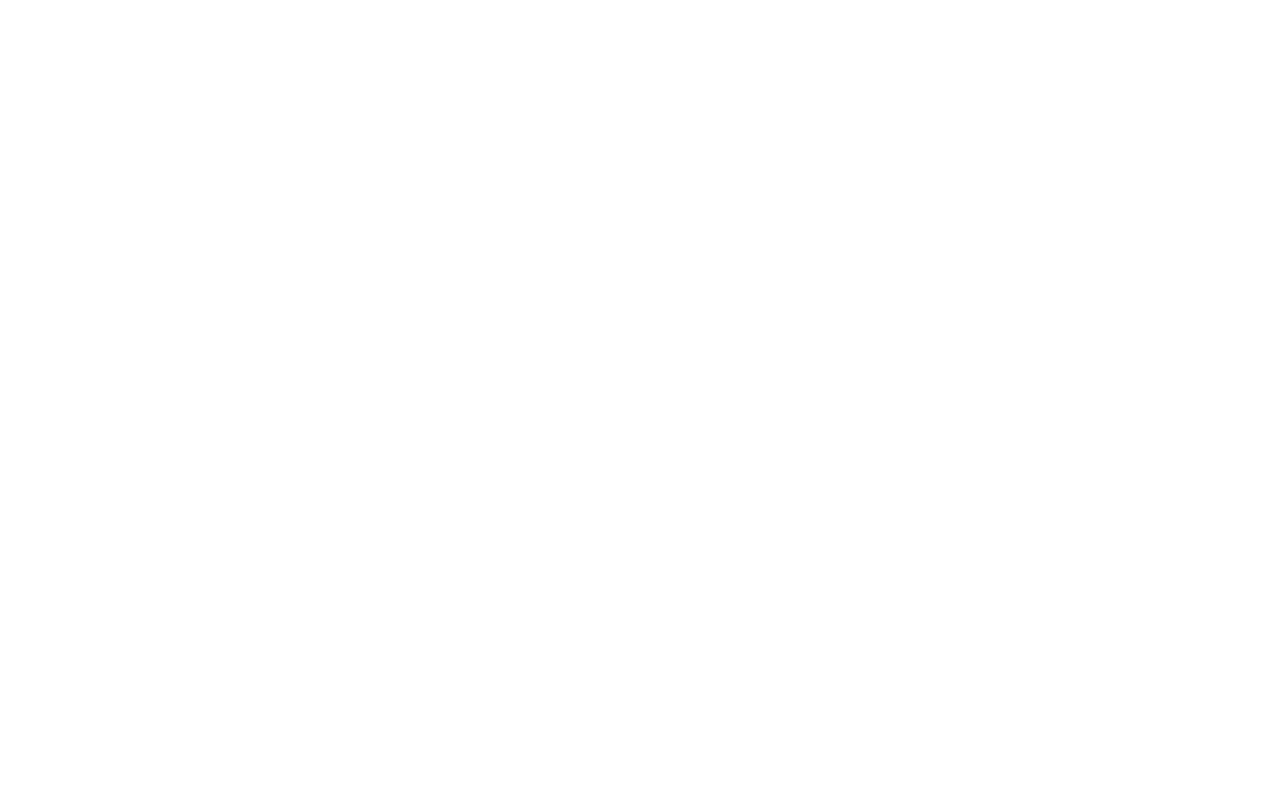
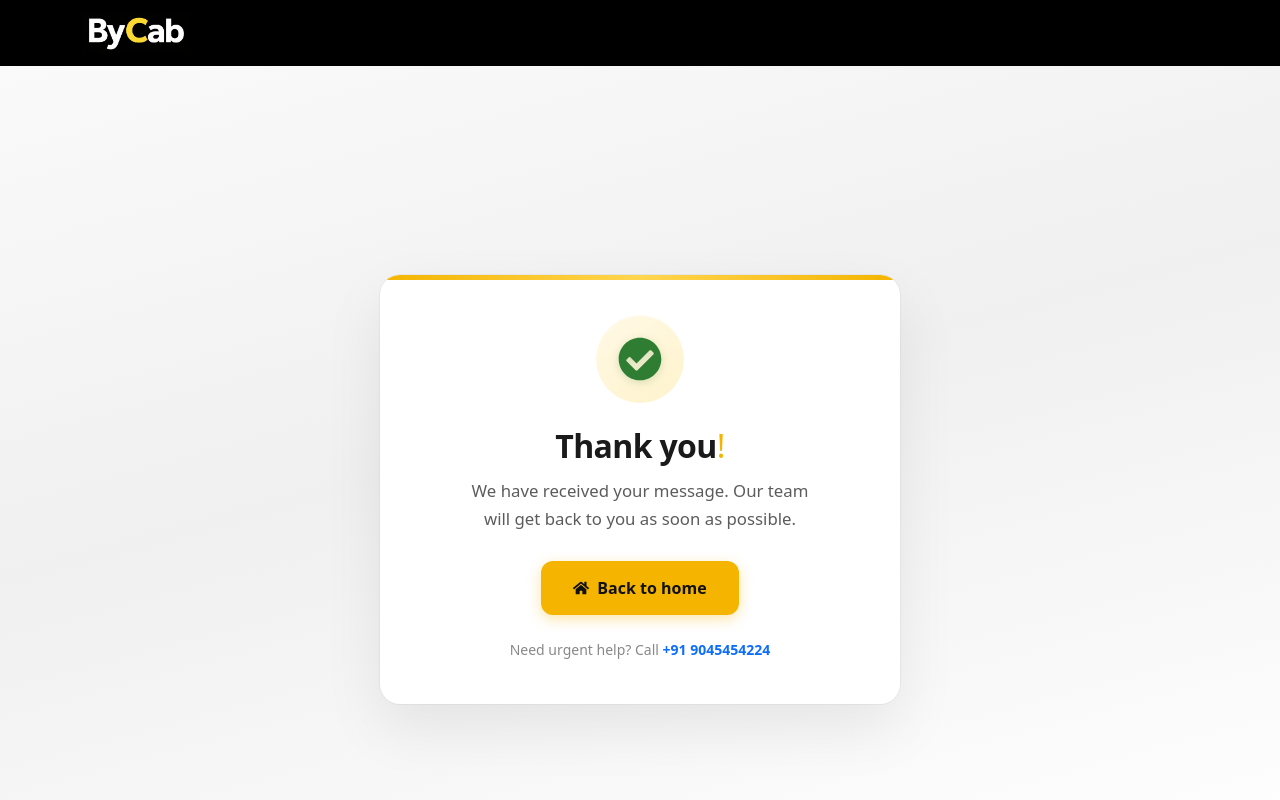
Before and after one commit to Deepakmittal0/ByCabFrontend, a React (Vite) app: page /contact/thank-you in a window 1280 px wide. Before the commit this address had no page. Shown: the top 800 px of the page. Built offline with nearby package versions, Linux system fonts and the light colour scheme.

Commit message:
added the contact us thank u page

```diff
--- a/src/App.jsx
+++ b/src/App.jsx
@@ -1,14 +1,16 @@
-import { Routes, Route } from 'react-router-dom'
-import Home from './component/Home'
-import Promo from './component/Promo/Promo'
+import { Routes, Route } from "react-router-dom";
+import Home from "./component/Home";
+import Promo from "./component/Promo/Promo";
+import ContactThankYou from "./component/ContactSection/ContactThankYou";
 
 function App() {
   return (
     <Routes>
       <Route path="/" element={<Home />} />
       <Route path="/cablist" element={<Promo />} />
+      <Route path="/contact/thank-you" element={<ContactThankYou />} />
     </Routes>
-  )
+  );
 }
 
 export default App
--- a/src/component/ContactSection/ContactSection.css
+++ b/src/component/ContactSection/ContactSection.css
@@ -116,6 +116,15 @@
 .contact-right button:hover {
   background: #e0a800;
 }
+
+.contact-right button:disabled {
+  opacity: 0.65;
+  cursor: not-allowed;
+}
+
+.contact-right button:disabled:hover {
+  background: #f4b400;
+}
 .con{
   margin-bottom: 10px !important;
 }
--- a/src/component/ContactSection/ContactSection.jsx
+++ b/src/component/ContactSection/ContactSection.jsx
@@ -1,4 +1,5 @@
-import React from "react";
+import React, { useEffect } from "react";
+import { useNavigate } from "react-router-dom";
 import "./ContactSection.css";
 import {
   FaFacebookF,
@@ -8,13 +9,18 @@
   FaPinterestP,
   FaYoutube,
 } from "react-icons/fa";
-import { useForm, ValidationError } from '@formspree/react';
+import { useForm } from "@formspree/react";
+
 const ContactSection = () => {
   const [state, handleSubmit] = useForm("mvzbwezz");
-  if (state.succeeded) {
-  alert("Form Submitted Successfully");
-  return <h2>Thank you!</h2>;
-}
+  const navigate = useNavigate();
+
+  useEffect(() => {
+    if (state.succeeded) {
+      navigate("/contact/thank-you", { replace: true });
+    }
+  }, [state.succeeded, navigate]);
+
   return (
     <section className="contact-section">
 
@@ -68,7 +74,9 @@
               placeholder="Tell us your thoughts and feelings..."
             ></textarea>
 
-            <button type="submit">SUBMIT</button>
+            <button type="submit" disabled={state.submitting}>
+              {state.submitting ? "SENDING…" : "SUBMIT"}
+            </button>
           </form>
         </div>
 
--- /dev/null
+++ b/src/component/ContactSection/ContactThankYou.css
@@ -0,0 +1,145 @@
+.contact-thank-you {
+  --cty-accent: #f4b400;
+  --cty-accent-hover: #e0a800;
+  --cty-bg: linear-gradient(165deg, #fafafa 0%, #f0f0f0 45%, #fff 100%);
+  --cty-card-shadow: 0 24px 60px rgba(0, 0, 0, 0.08), 0 0 0 1px rgba(0, 0, 0, 0.04);
+  --cty-text: #1a1a1a;
+  --cty-muted: #5c5c5c;
+
+  min-height: calc(100vh - 1px);
+  padding: 7rem 1.25rem 4rem;
+  background: var(--cty-bg);
+  display: flex;
+  align-items: center;
+  justify-content: center;
+  box-sizing: border-box;
+}
+
+.contact-thank-you__inner {
+  width: 100%;
+  max-width: 520px;
+  text-align: center;
+}
+
+.contact-thank-you__card {
+  background: #fff;
+  border-radius: 20px;
+  padding: 2.5rem 2rem 2.25rem;
+  box-shadow: var(--cty-card-shadow);
+  position: relative;
+  overflow: hidden;
+}
+
+.contact-thank-you__card::before {
+  content: "";
+  position: absolute;
+  top: 0;
+  left: 0;
+  right: 0;
+  height: 5px;
+  background: linear-gradient(90deg, var(--cty-accent), #ffd54f, var(--cty-accent));
+}
+
+.contact-thank-you__icon-wrap {
+  width: 88px;
+  height: 88px;
+  margin: 0 auto 1.5rem;
+  border-radius: 50%;
+  background: linear-gradient(145deg, #fff9e6 0%, #fff3cc 100%);
+  display: flex;
+  align-items: center;
+  justify-content: center;
+  box-shadow: inset 0 1px 0 rgba(255, 255, 255, 0.8);
+}
+
+.contact-thank-you__icon {
+  font-size: 2.75rem;
+  color: #2e7d32;
+  filter: drop-shadow(0 2px 4px rgba(46, 125, 50, 0.2));
+}
+
+.contact-thank-you__title {
+  font-size: clamp(1.65rem, 4vw, 2rem);
+  font-weight: 800;
+  color: var(--cty-text);
+  margin: 0 0 0.75rem;
+  letter-spacing: -0.02em;
+}
+
+.contact-thank-you__title span {
+  color: var(--cty-accent);
+}
+
+.contact-thank-you__text {
+  font-size: 1.05rem;
+  line-height: 1.65;
+  color: var(--cty-muted);
+  margin: 0 0 1.75rem;
+  max-width: 38ch;
+  margin-left: auto;
+  margin-right: auto;
+}
+
+.contact-thank-you__btn {
+  display: inline-flex;
+  align-items: center;
+  justify-content: center;
+  gap: 0.5rem;
+  padding: 0.95rem 2rem;
+  background: var(--cty-accent);
+  color: #111;
+  font-weight: 700;
+  font-size: 1rem;
+  text-decoration: none;
+  border-radius: 12px;
+  border: none;
+  cursor: pointer;
+  transition: background 0.25s ease, transform 0.2s ease, box-shadow 0.25s ease;
+  box-shadow: 0 4px 14px rgba(244, 180, 0, 0.35);
+}
+
+.contact-thank-you__btn:hover {
+  background: var(--cty-accent-hover);
+  color: #111;
+  transform: translateY(-2px);
+  box-shadow: 0 8px 22px rgba(244, 180, 0, 0.45);
+}
+
+.contact-thank-you__btn:active {
+  transform: translateY(0);
+}
+
+.contact-thank-you__hint {
+  margin-top: 1.5rem;
+  font-size: 0.875rem;
+  color: #888;
+}
+
+.contact-thank-you__phone {
+  color: #0d6efd;
+  font-weight: 600;
+  text-decoration: none;
+}
+
+.contact-thank-you__phone:hover {
+  text-decoration: underline;
+}
+
+@media (max-width: 480px) {
+  .contact-thank-you {
+    padding: 6rem 1rem 3rem;
+  }
+
+  .contact-thank-you__card {
+    padding: 2rem 1.5rem;
+  }
+
+  .contact-thank-you__icon-wrap {
+    width: 76px;
+    height: 76px;
+  }
+
+  .contact-thank-you__icon {
+    font-size: 2.35rem;
+  }
+}
--- /dev/null
+++ b/src/component/ContactSection/ContactThankYou.jsx
@@ -0,0 +1,43 @@
+import React from "react";
+import { Link } from "react-router-dom";
+import { FaCheckCircle, FaHome } from "react-icons/fa";
+import Navbar from "../Navbar/Navbar";
+import Footer from "../Footer/Footer";
+import "./ContactThankYou.css";
+
+const ContactThankYou = () => {
+  return (
+    <>
+      <Navbar />
+      <main className="contact-thank-you">
+        <div className="contact-thank-you__inner">
+          <div className="contact-thank-you__card">
+            <div className="contact-thank-you__icon-wrap" aria-hidden>
+              <FaCheckCircle className="contact-thank-you__icon" />
+            </div>
+            <h1 className="contact-thank-you__title">
+              Thank you<span>!</span>
+            </h1>
+            <p className="contact-thank-you__text">
+              We have received your message. Our team will get back to you as
+              soon as possible.
+            </p>
+            <Link to="/" className="contact-thank-you__btn">
+              <FaHome aria-hidden />
+              Back to home
+            </Link>
+            <p className="contact-thank-you__hint">
+              Need urgent help? Call{" "}
+              <a href="tel:+919045454224" className="contact-thank-you__phone">
+                +91 9045454224
+              </a>
+            </p>
+          </div>
+        </div>
+      </main>
+      <Footer />
+    </>
+  );
+};
+
+export default ContactThankYou;
```
